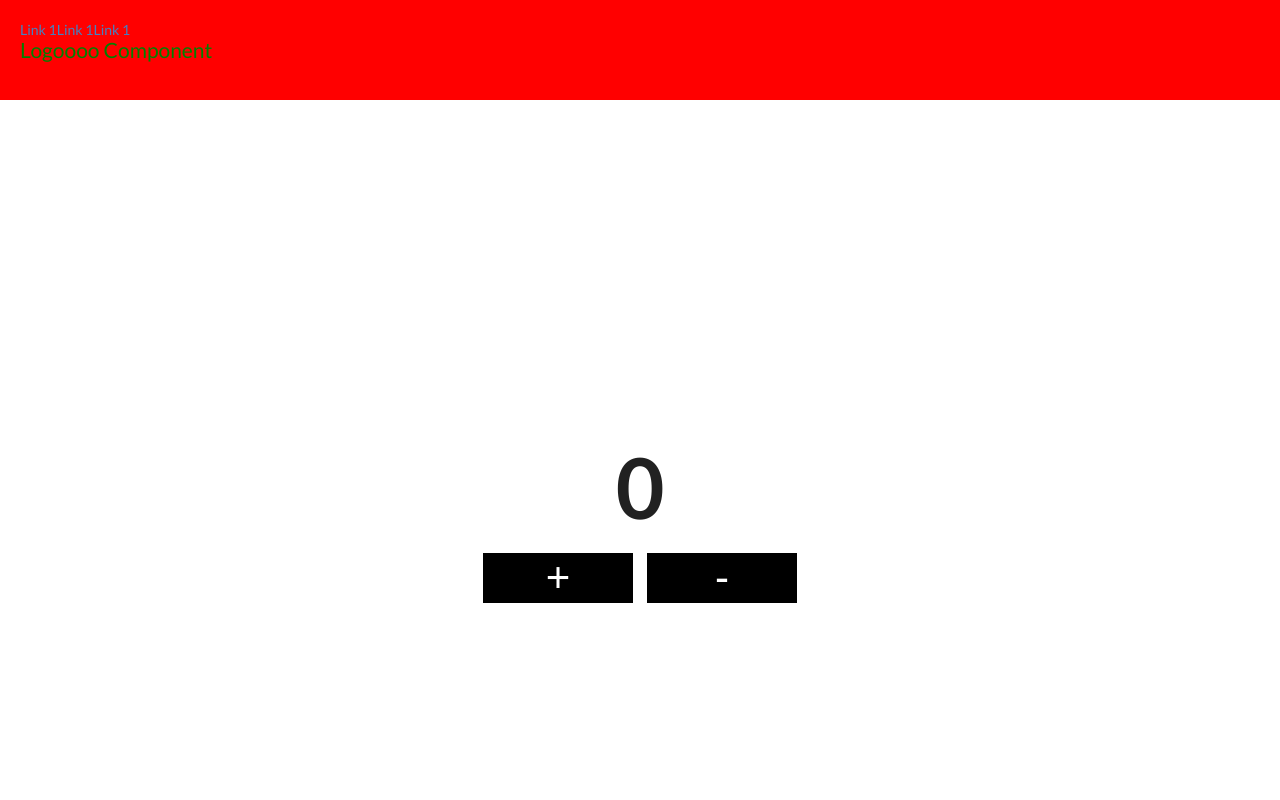
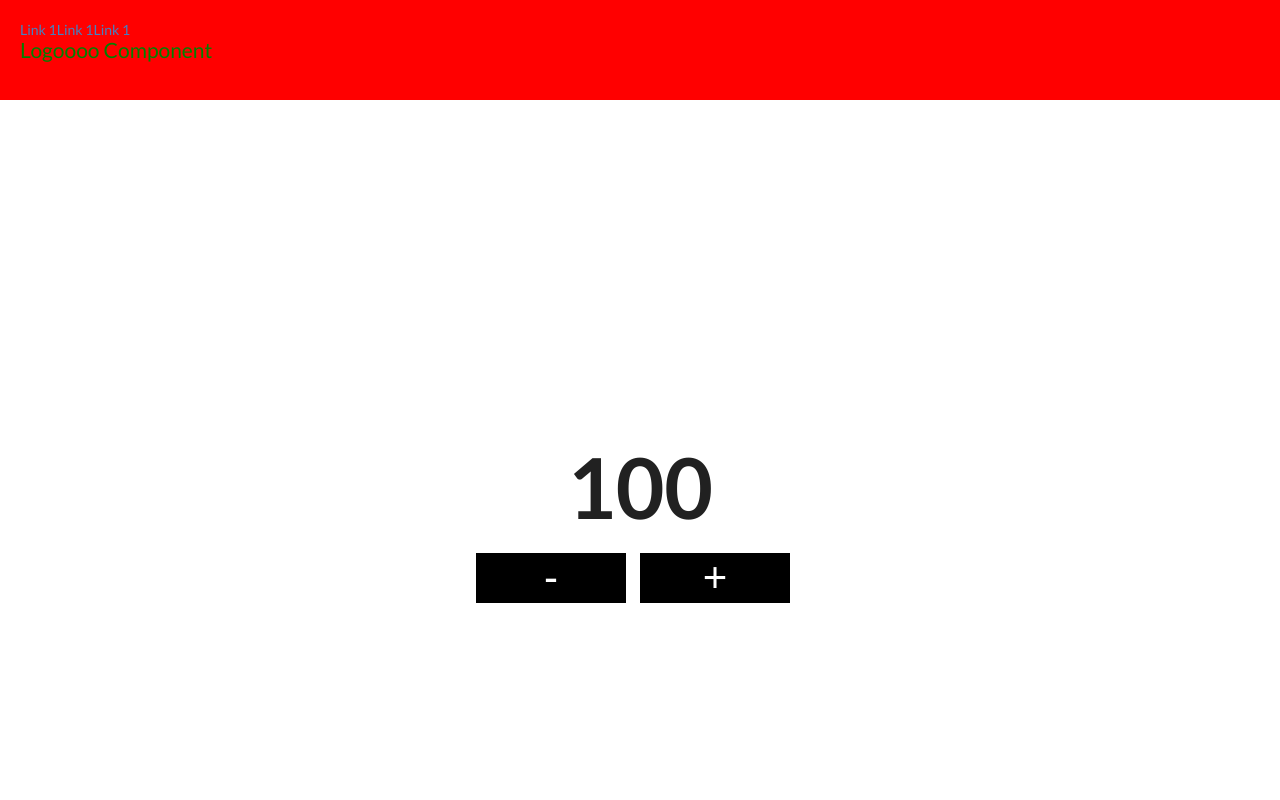
Before and after one commit to Mikeus/react-basics, a React (Create React App) app: page / in a window 1280 px wide. Shown: the top 800 px of the page. Built offline with nearby package versions, Linux system fonts and the light colour scheme.

Commit message:
END - video create counter 2

```diff
--- a/public/css/main.css
+++ b/public/css/main.css
@@ -11,15 +11,11 @@
   margin-bottom: 4rem;
 }
 
-.counter__plus {
-  margin-right: 1rem;
-}
-
-.counter__plus,
-.counter__minus {
+.counter__button {
   background: black;
   color: white;
   border: none;
   font-size: 3rem;
   width: 150px;
+  margin-right: 1rem;
 }
--- a/src/components/App.js
+++ b/src/components/App.js
@@ -1,62 +1,9 @@
 import React from 'react'
-import Button from './Button'
-import Card from './Card'
+import Counter from './counter/Counter'
 import Header from './Header'
 import Logo from './Logo'
 
-// let data = {
-//   fullName: 'Julia Reto',
-//   description: 'jakis tam zwod',
-//   joinedYear: 2004,
-//   totalFriends: 235,
-//   status: 'Friend of Friend',
-//   imageUrl:
-//     'https://images.unsplash.com/photo-1647008975500-649c27351ecf?ixlib=rb-1.2.1&ixid=MnwxMjA3fDB8MHxwaG90by1wYWdlfHx8fGVufDB8fHx8&auto=format&fit=crop&w=774&q=80',
-// }
-
-let data = [
-  {
-    fullName: 'Julia Reto',
-    description: 'jakis tam zwod',
-    joinedYear: 2004,
-    totalFriends: 235,
-    status: 'Friend of Friend',
-    imageUrl:
-      'https://images.unsplash.com/photo-1647008975500-649c27351ecf?ixlib=rb-1.2.1&ixid=MnwxMjA3fDB8MHxwaG90by1wYWdlfHx8fGVufDB8fHx8&auto=format&fit=crop&w=774&q=80',
-  },
-  {
-    fullName: 'David Jablo',
-    description: 'pilkarz',
-    joinedYear: 2000,
-    totalFriends: 5,
-    status: 'Friend only',
-    imageUrl:
-      'https://images.unsplash.com/photo-1647008975500-649c27351ecf?ixlib=rb-1.2.1&ixid=MnwxMjA3fDB8MHxwaG90by1wYWdlfHx8fGVufDB8fHx8&auto=format&fit=crop&w=774&q=80',
-  },
-  {
-    fullName: 'Peter Nowy',
-    description: 'Designer from new york usa',
-    joinedYear: 2020,
-    totalFriends: 333,
-    status: 'Friend',
-    imageUrl:
-      'https://images.unsplash.com/photo-1647008975500-649c27351ecf?ixlib=rb-1.2.1&ixid=MnwxMjA3fDB8MHxwaG90by1wYWdlfHx8fGVufDB8fHx8&auto=format&fit=crop&w=774&q=80',
-  },
-]
-
 const App = (props) => {
-  const printCards = () => {
-    // let items = []
-    // for (let index = 0; index < data.length; index++) {
-    //   items.push(<Card userData={data[index]} />)
-    // }
-    // return items
-
-    return data.map((item, index) => {
-      return <Card userData={item} key={index} />
-    })
-  }
-
   return (
     <>
       <Header background='red'>
@@ -75,15 +22,7 @@ const App = (props) => {
           padding: '20px 20px',
         }}
       >
-        {/* <div className='ui link cards'>{printCards()}</div> */}
-        <div className='counter'>
-          <div className='counter__number'>0</div>
-          <div className='counter__buttons'>
-            <button className='counter__plus'>+</button>
-            <button className='counter__minus'>-</button>
-          </div>
-        </div>
-        <Button>Button</Button>
+        <Counter />
       </main>
     </>
   )
--- /dev/null
+++ b/src/components/counter/Button.js
@@ -0,0 +1,13 @@
+const Button = (props) => {
+  const clickedButton = () => {
+    console.log('button clicked!')
+  }
+
+  return (
+    <button className='counter__button' onClick={clickedButton}>
+      {props.children}
+    </button>
+  )
+}
+
+export default Button
--- /dev/null
+++ b/src/components/counter/Counter.js
@@ -0,0 +1,18 @@
+import { useState } from 'react'
+
+import Button from './Button'
+import Number from './Number'
+
+const Counter = () => {
+  return (
+    <div className='counter'>
+      <Number digit={100} />
+      <div className='counter__buttons'>
+        <Button>-</Button>
+        <Button>+</Button>
+      </div>
+    </div>
+  )
+}
+
+export default Counter
--- /dev/null
+++ b/src/components/counter/Number.js
@@ -0,0 +1,5 @@
+const Number = (props) => {
+  return <div className='counter__number'>{props.digit}</div>
+}
+
+export default Number
```
